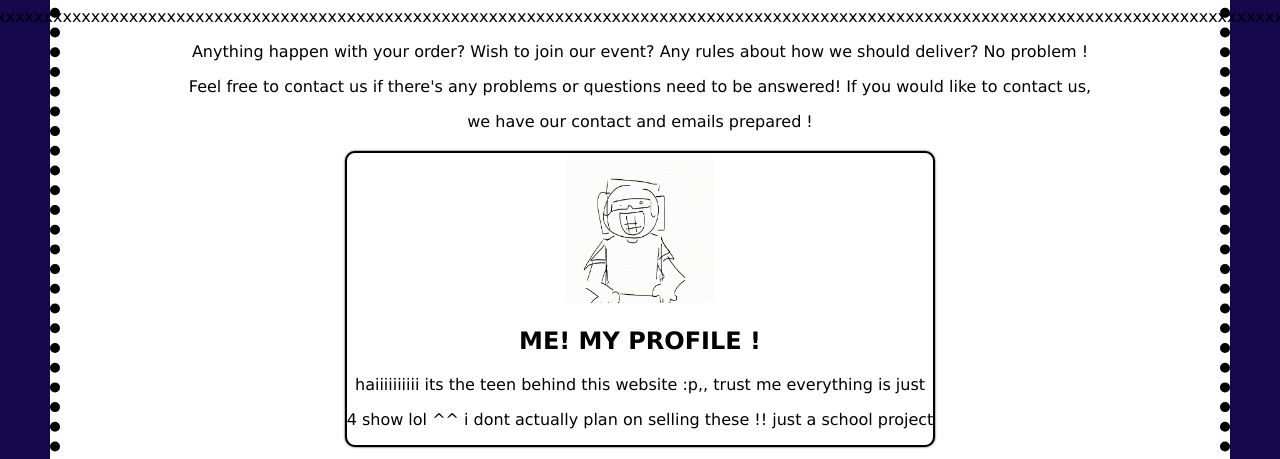
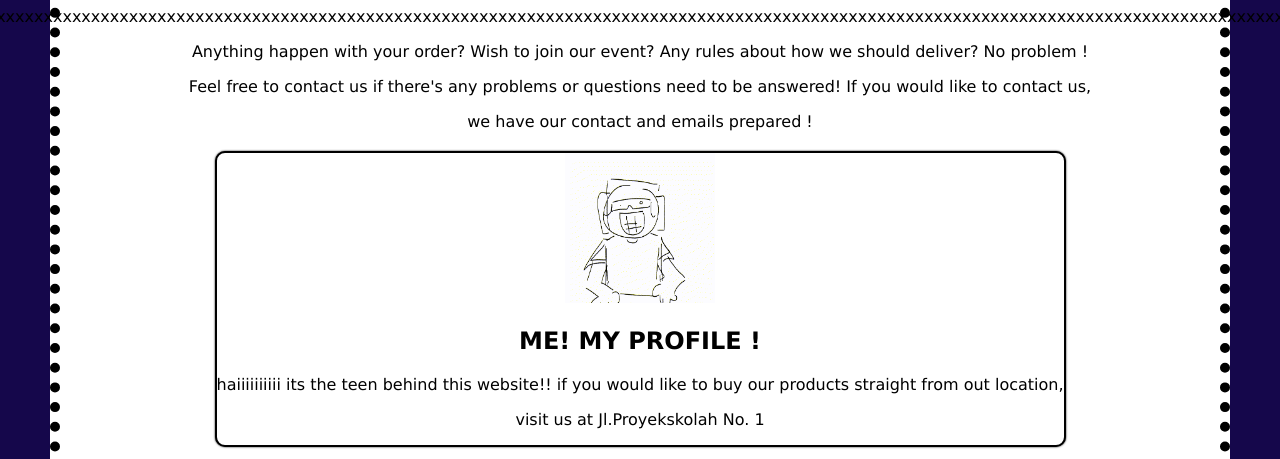
Before and after one commit to w0wzersw/Gabrielle_9A_12, a plain HTML site: page index.html in a window 1280 px wide. Shown: the part 3164-3623 px from the top of the page. Drawn offline with Linux system fonts and the light colour scheme.

Commit message:
index.html

```diff
--- a/index.html
+++ b/index.html
@@ -142,9 +142,9 @@
             <div class="img2">
             <img src="lalala.gif" alt="mme" width="150px">
             <h2>ME! MY PROFILE !</h2>
-            <p>haiiiiiiiiii its the teen behind this website :p,, trust me everything is just
+            <p>haiiiiiiiiii its the teen behind this website!! if you would like to buy our products straight from out location,
             </p>
-            <p>4 show lol ^^ i dont actually plan on selling these !! just a school project</p>
+            <p>visit us at Jl.Proyekskolah No. 1</p>
         </div>
         </div>
         <a href="https://www.whatsapp.com/"><i class="fa fa-phone">+62 812-1293-5143</i></a>
```
